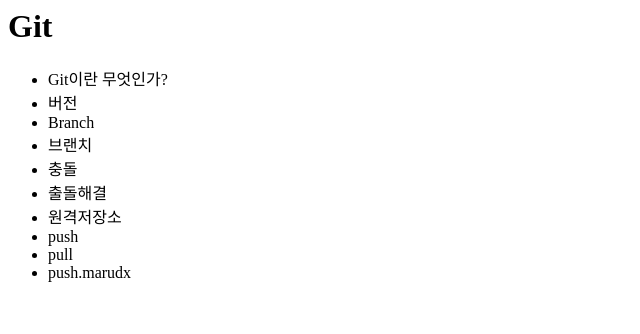
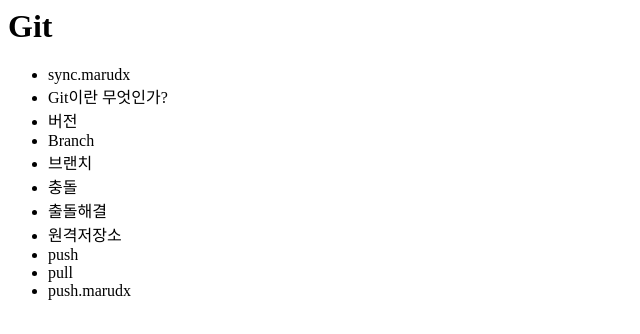
Before and after one commit to marudx/opentutorials_git_marudx, a plain HTML site: page index.html in a window 1280 px wide. Shown: the whole page, without its empty margins (0-640 px from the left). Drawn offline with Linux system fonts and the light colour scheme.

Commit message:
sync.marudx 추가

```diff
--- a/index.html
+++ b/index.html
@@ -8,6 +8,7 @@
 			<h1>Git</h1>
 		</header>
 		<ul>
+			<li>sync.marudx</li>
 			<li>Git이란 무엇인가?</li>
 			<li>버전</li>
 			<li>Branch</li>
```
